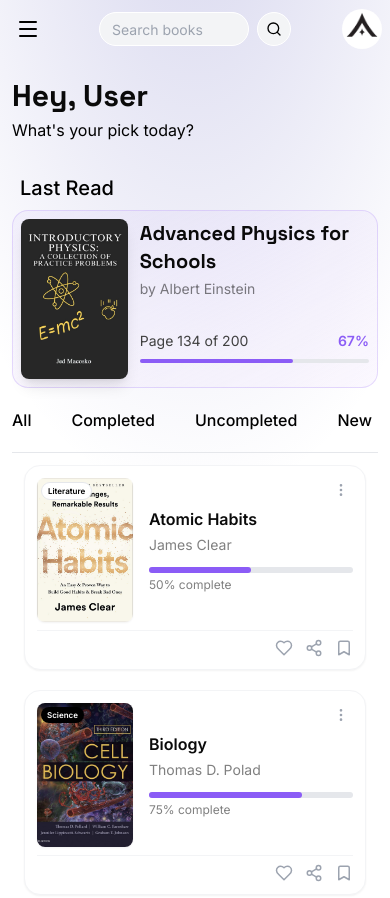
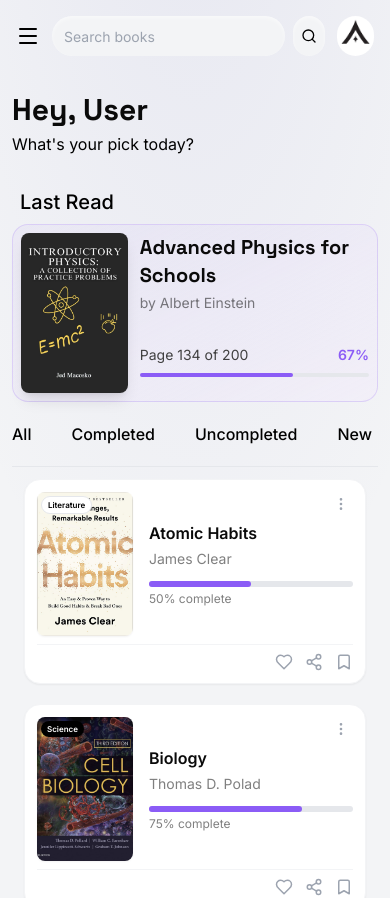
Before and after one commit to apex-future/Apex_Frontend, a React (Vite) app: page / in a window 390 px wide. Shown: the top 898 px of the page. Built offline with nearby package versions, Linux system fonts and the light colour scheme.

Commit message:
feat: Implement initial main application structure with responsive sidebar and top navigation.

```diff
--- a/src/App.jsx
+++ b/src/App.jsx
@@ -6,7 +6,7 @@
     //form a placeholder backend signing functionality
     let [isLoggedIn,setIsLoggedIn] =useState(true)
    return (
-     <div className=' h-screen'>
+     <div className={`min-h-screen `}>
       {/* when the user see if not logged in */}
        {!isLoggedIn && <LandingPage /> }
 
--- a/src/apex_frontend/main_app/MainApp.jsx
+++ b/src/apex_frontend/main_app/MainApp.jsx
@@ -3,7 +3,7 @@ import {useState} from "react"
 import AsideNavBar from './components/AsideNavBar'
 import NavBarProvider from './components/NavBarContext';
 import Header from './components/Header'
-import NavBar from './components/NavBar';
+import TopNavBar from './components/TopNavBar';
 function MainApp() {
   let [asideIsOpen, setAsideIsOpen] = useState(true);
   const [isMobileOpen, setIsMobileOpen] = useState(false);
@@ -21,14 +21,14 @@ function MainApp() {
   }
   return (
     <div className='flex relative min-h-screen'>
-   <div class="absolute top-0 z-[-2] h-screen w-screen bg-white bg-[radial-gradient(ellipse_80%_80%_at_50%_-20%,rgba(120,119,198,0.3),rgba(255,255,255,0))]"></div>
+   <div class="absolute top-0 z-[-2] min-h-full w-screen bg-bg-subtle bg-[radial-gradient(ellipse_80%_80%_at_50%_-20%,rgba(120,119,198,0.1),rgba(255,255,255,0))]"></div>
       <NavBarProvider asideToggleFunctions={asideToggle}>
         {asideIsOpen && <AsideNavBar isMobileOpen={isMobileOpen} setIsMobileOpen={setIsMobileOpen} />}
       </NavBarProvider>
 
-      <div className='flex-1 overflow-auto '>
-      <NavBar setIsMobileOpen={setIsMobileOpen}/>
-      <main className="pt-5">
+      <div className='flex-1 overflow-auto relative z-[10]'>
+      <TopNavBar setIsMobileOpen={setIsMobileOpen}/>
+      <main className="pt-5 ">
         <Header/>
      </main>
       </div>
--- a/src/apex_frontend/main_app/components/AsideNavBar.jsx
+++ b/src/apex_frontend/main_app/components/AsideNavBar.jsx
@@ -39,9 +39,10 @@ function AsideNavBar({isMobileOpen,setIsMobileOpen}) {
       <aside
         className={`
           bg-bg-subtle z-50
+          shadow-inner shadow-white/50
           transition-all duration-300 ease-in-out
           flex flex-col h-screen
-
+          backdrop-blur-md
           fixed md:sticky top-0
 
           ${isMobileOpen ? 'translate-x-0' : '-translate-x-full'}
--- a/src/apex_frontend/main_app/components/NavBar.jsx
+++ b/src/apex_frontend/main_app/components/TopNavBar.jsx
@@ -1,11 +1,10 @@
 import { Menu, Search } from 'lucide-react'
-import React from 'react'
 import logo from "../../../assets/logo/logo-light.jpg";
 
-function NavBar({ setIsMobileOpen }) {
+function TopNavBar({ setIsMobileOpen }) {
   return (
     <nav className='w-full  p-2 border-border-default'>
-      <div className="nav-wrapper flex justify-between w-full p-0 md:p-4 items-center">
+      <div className="nav-wrapper flex justify-between w-full p-0 md:p-1 items-center">
 
         {/* Mobile Menu Button - Only visible on mobile */}
         <button
@@ -15,14 +14,14 @@ function NavBar({ setIsMobileOpen }) {
         >
           <Menu size={24} />
         </button>
-        <form className="search-bar flex justify-center gap-2 rounded-full p-1 flex-1 max-w-[200px] md:max-w-[400px] lg:max-w-[500px] h-full mx-auto">
-          <input type="text" className="border border-white backdrop-blur-md p-1 px-3 w-full rounded-full placeholder:text-sm bg-bg-subtle" placeholder='Search books' />
-          <button type="submit" className='border border-white backdrop-blur-md  p-1 rounded-full bg-bg-subtle'>
+        <form className="search-bar flex justify-center gap-2 rounded-full p-1  w-[80%] h-full mx-auto">
+          <input type="text" className="shadow-inner shadow-white/50 backdrop-blur-md p-1 px-3 h-10 w-full rounded-full placeholder:text-sm bg-bg-subtle" placeholder='Search books' />
+          <button type="submit" className='shadow-inner shadow-white/50 backdrop-blur-md  p-1 rounded-full bg-bg-subtle'>
             <Search className='p-1' />
           </button>
 
         </form>
-        <div className="logo-wrapper">
+        <div className="logo-wrapper p-2">
           <img src={logo} alt="" className='size-10 rounded-full' />
         </div>
 
@@ -31,4 +30,4 @@ function NavBar({ setIsMobileOpen }) {
   )
 }
 
-export default NavBar
+export default TopNavBar
```
